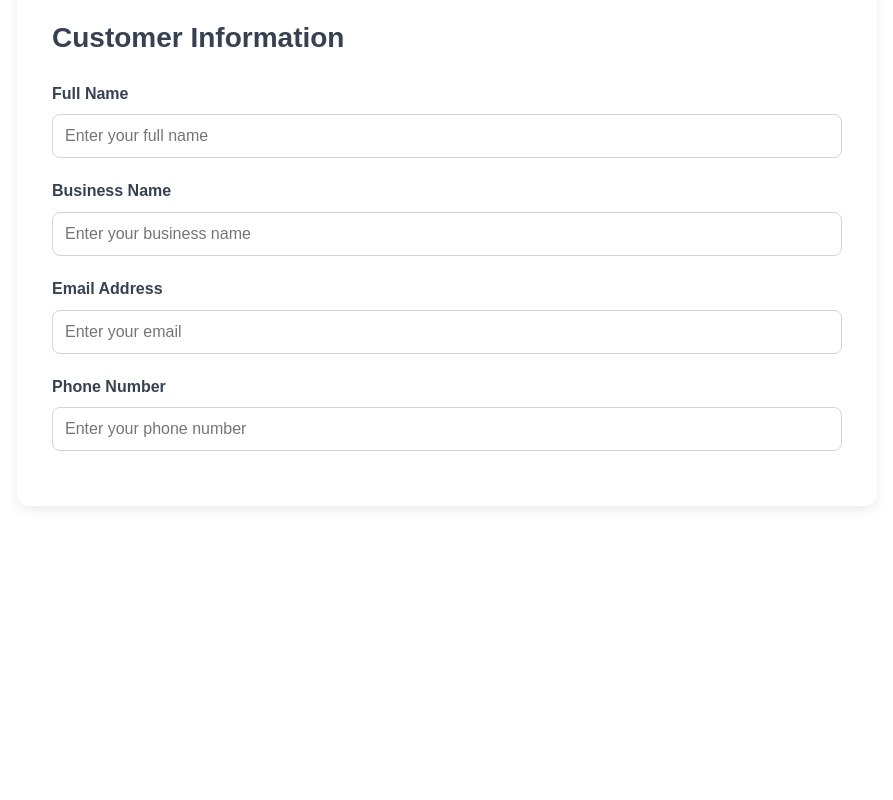
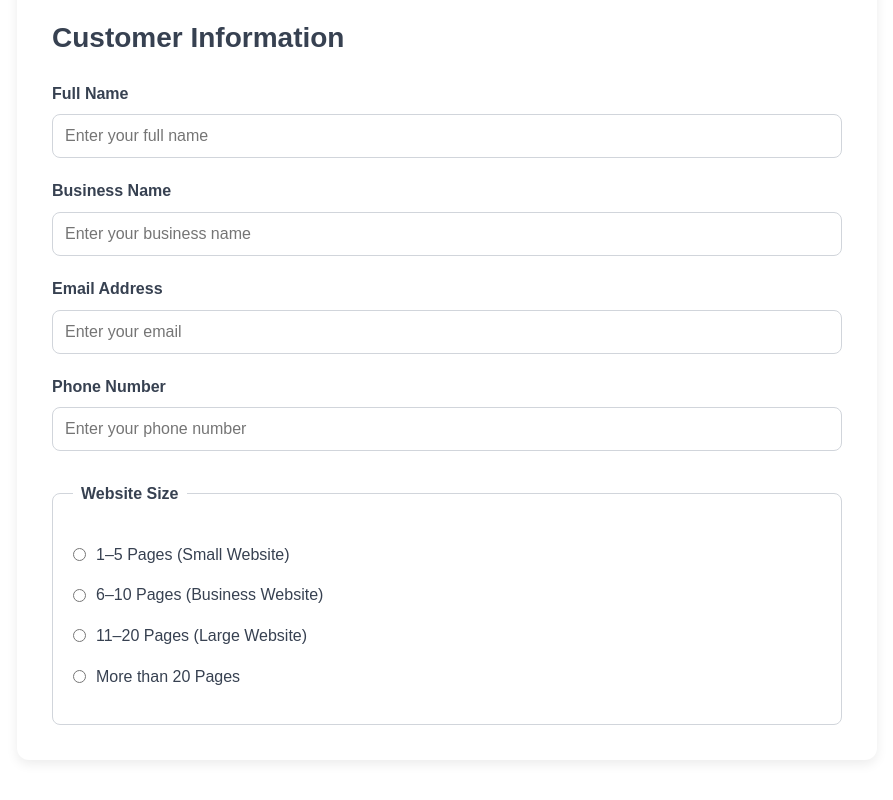
Before and after one commit to Priyadharshinirameshkumar/customer-web-builds, a React (Vite) app: page /plan-website in a window 1280 px wide. Shown: the part 455-1255 px from the top of the page, without its empty margins (193-1086 px from the left). Before the commit the page ends 1041 px from the top, so only its background shows below. Built offline with nearby package versions, Linux system fonts and the light colour scheme.

Commit message:
Feature 10.3: Add website size selection using radio buttons

```diff
--- a/src/pages/PlanWebsite/PlanWebsite.css
+++ b/src/pages/PlanWebsite/PlanWebsite.css
@@ -66,3 +66,31 @@
     outline: none;
     border-color: #2563eb;
 }
+fieldset.form-section {
+    border: 1px solid #d1d5db;
+    border-radius: 8px;
+    padding: 20px;
+    margin-top: 30px;
+}
+
+fieldset legend {
+    padding: 0 8px;
+    font-weight: 600;
+    color: #374151;
+}
+
+.radio-option {
+    display: flex;
+    align-items: center;
+    gap: 10px;
+    margin: 15px 0;
+    cursor: pointer;
+}
+
+.radio-option input[type="radio"] {
+    cursor: pointer;
+}
+
+.radio-option span {
+    color: #374151;
+}
--- a/src/pages/PlanWebsite/PlanWebsite.tsx
+++ b/src/pages/PlanWebsite/PlanWebsite.tsx
@@ -6,6 +6,7 @@ function PlanWebsite() {
 const [businessName, setBusinessName] = useState("");
 const [email, setEmail] = useState("");
 const [phone, setPhone] = useState("");
+const [websiteSize, setWebsiteSize] = useState("");
   return (
     <section className="plan-page">
 
@@ -71,6 +72,53 @@ const [phone, setPhone] = useState("");
       onChange={(e) => setPhone(e.target.value)}
     />
   </div>
+  <fieldset className="form-section">
+  <legend>Website Size</legend>
+
+  <label className="radio-option">
+    <input
+      type="radio"
+      name="websiteSize"
+      value="1-5"
+      checked={websiteSize === "1-5"}
+      onChange={(e) => setWebsiteSize(e.target.value)}
+    />
+    <span>1–5 Pages (Small Website)</span>
+  </label>
+
+  <label className="radio-option">
+    <input
+      type="radio"
+      name="websiteSize"
+      value="6-10"
+      checked={websiteSize === "6-10"}
+      onChange={(e) => setWebsiteSize(e.target.value)}
+    />
+    <span>6–10 Pages (Business Website)</span>
+  </label>
+
+  <label className="radio-option">
+    <input
+      type="radio"
+      name="websiteSize"
+      value="11-20"
+      checked={websiteSize === "11-20"}
+      onChange={(e) => setWebsiteSize(e.target.value)}
+    />
+    <span>11–20 Pages (Large Website)</span>
+  </label>
+
+  <label className="radio-option">
+    <input
+      type="radio"
+      name="websiteSize"
+      value="20+"
+      checked={websiteSize === "20+"}
+      onChange={(e) => setWebsiteSize(e.target.value)}
+    />
+    <span>More than 20 Pages</span>
+  </label>
+</fieldset>
 
 </div>
 
```
